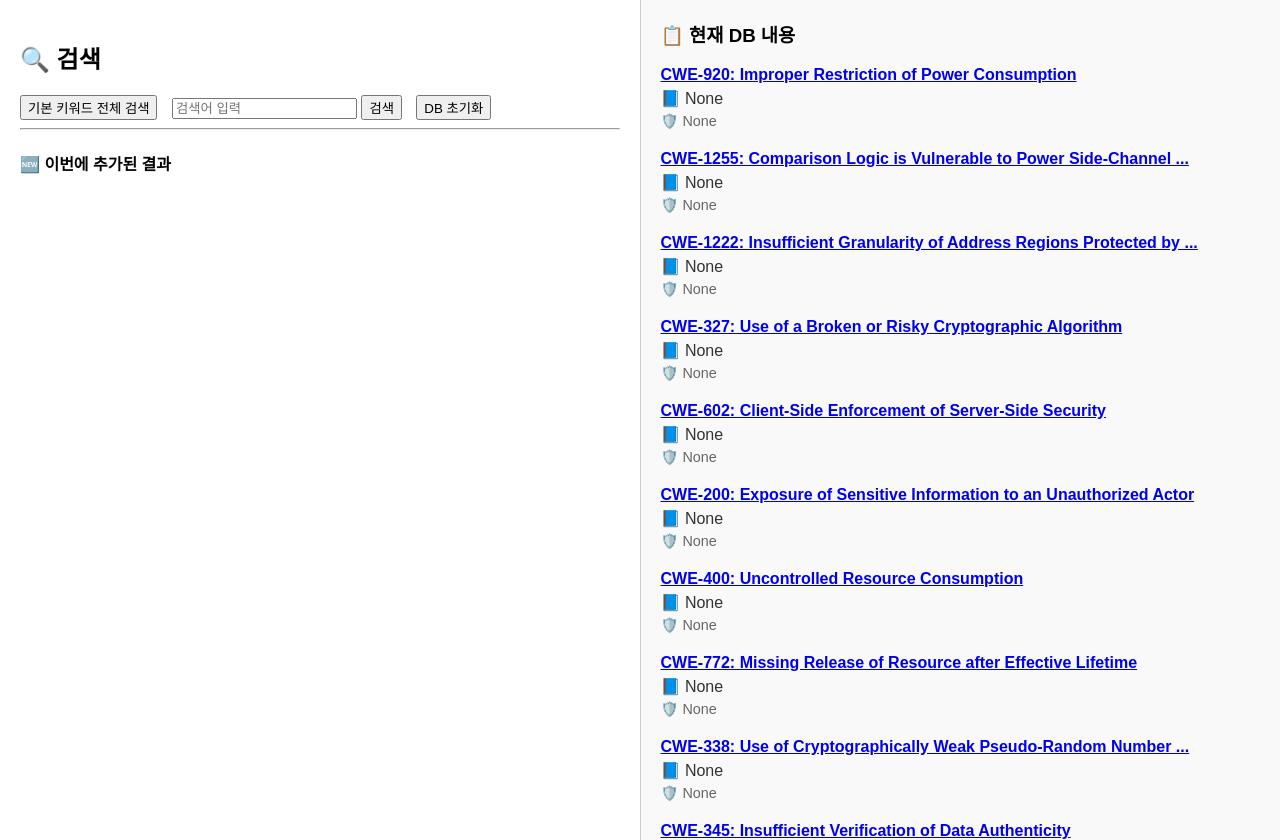
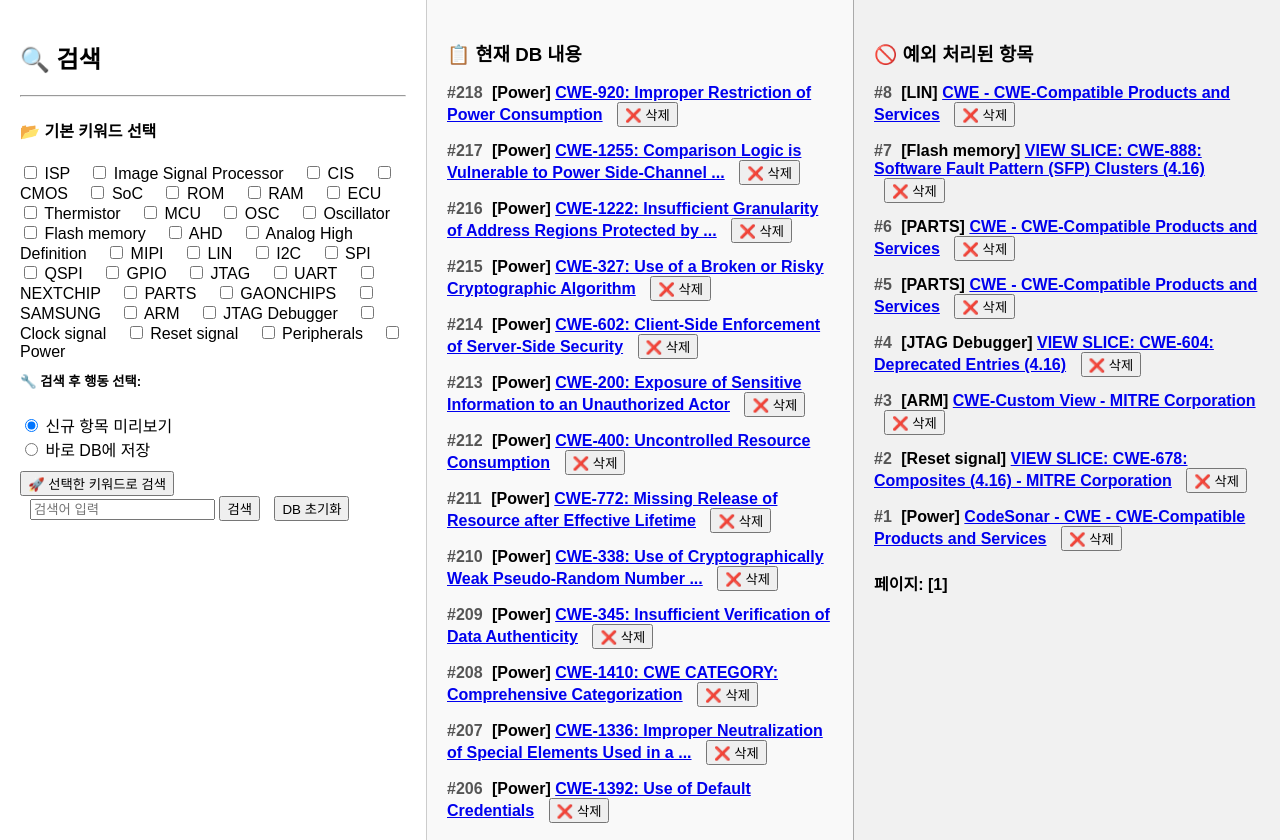
Before and after one commit to dhchoi95/test, a Flask app: page / in a window 1280 px wide. Run offline with Flask 3, Linux system fonts and the light colour scheme; data comes from the database, SQL or seed files in the repository; both versions use the stored data as it was after the commit.

Commit message:
✨ 예외 처리 UI + PER_PAGE 적용 등 기능 개선

```diff
--- a/app.py
+++ b/app.py
@@ -1,12 +1,12 @@
-from flask import Flask, render_template, request, redirect, url_for, jsonify
-from model import init_db, save_to_db, fetch_from_db
+from flask import Flask, render_template, request, redirect, url_for
+from model import init_db, save_to_db, delete_from_db, fetch_excluded_from_db
 from scraper import search_cwe
 import sqlite3
 import math
 
 app = Flask(__name__)
+PER_PAGE = 25  # 페이지당 항목 수 (필요할 때마다 여기만 수정!)
 
-# 기본 키워드
 default_keywords = [
     "ISP", "Image Signal Processor", "CIS", "CMOS", "SoC", "ROM", "RAM", "ECU", "Thermistor", "MCU",
     "OSC", "Oscillator", "Flash memory", "AHD", "Analog High Definition", "MIPI", "LIN", "I2C",
@@ -14,49 +14,157 @@ default_keywords = [
     "JTAG Debugger", "Clock signal", "Reset signal", "Peripherals", "Power"
 ]
 
+def fetch_from_db(page, per_page=PER_PAGE):
+    conn = sqlite3.connect("cwe.db")
+    c = conn.cursor()
+    offset = (page - 1) * per_page
+    c.execute("SELECT COUNT(*) FROM cwe_results")
+    total = c.fetchone()[0]
+    total_pages = math.ceil(total / per_page)
+
+    c.execute("SELECT keyword, title, link FROM cwe_results ORDER BY created_at DESC LIMIT ? OFFSET ?", (per_page, offset))
+    results = c.fetchall()
+    conn.close()
+    return results, total_pages, total
+
 @app.route("/", methods=["GET"])
 @app.route("/search", methods=["GET", "POST"])
 def search():
+    new_results = []
+
     if request.method == "POST":
         keyword = request.form.get("keyword")
-        results = search_cwe(keyword)
-        save_to_db(keyword, results)
+        all_results = search_cwe(keyword)
+        all_results = [(title, link, keyword) for (title, link, *_) in all_results]
+
+        conn = sqlite3.connect("cwe.db")
+        c = conn.cursor()
+        c.execute("SELECT link FROM cwe_results")
+        existing_links = {row[0] for row in c.fetchall()}
+        c.execute("SELECT link FROM cwe_excluded")
+        excluded_links = {row[0] for row in c.fetchall()}
+        conn.close()
+
+        new_results = [item for item in all_results if item[1] not in existing_links | excluded_links]
 
     page = int(request.args.get("page", 1))
-    db_results, total_pages = fetch_from_db(page)
-    return render_template("result.html", results=db_results, page=page, total_pages=total_pages)
+    excluded_page_raw = request.args.get("excluded_page", "1")
+    excluded_page = int(excluded_page_raw) if excluded_page_raw.isdigit() else 1
+    db_results, total_pages, total_items = fetch_from_db(page)
+    excluded_results, excluded_total_pages, excluded_total_items = fetch_excluded_from_db(excluded_page)
 
-@app.route("/search_default", methods=["POST"])
-def search_default():
-    for kw in default_keywords:
+    enumerated_results = [
+        (total_items - ((page - 1) * PER_PAGE + idx), keyword, title, link)
+        for idx, (keyword, title, link) in enumerate(db_results)
+    ]
+
+    enumerated_excluded = [
+        (excluded_total_items - ((page - 1) * PER_PAGE + idx), keyword, title, link)
+        for idx, (keyword, title, link) in enumerate(excluded_results)
+    ]
+
+    return render_template("result.html",
+        results=enumerated_results,
+        page=page,
+        total_pages=total_pages,
+        new_results=new_results,
+        default_keywords=default_keywords,
+        excluded=enumerated_excluded,
+        excluded_total_pages=excluded_total_pages,
+        excluded_page=excluded_page  # ✅ 이 줄 추가
+    )
+
+@app.route("/add_selected", methods=["POST"])
+def add_selected():
+    selected_items = request.form.getlist("selected")
+
+    conn = sqlite3.connect("cwe.db")
+    c = conn.cursor()
+    for item in selected_items:
         try:
-            print(f"🔍 {kw} 검색 중...")
+            title, link, keyword = item.split("|||")
+            c.execute("INSERT INTO cwe_results (keyword, title, link) VALUES (?, ?, ?)", (keyword, title, link))
+        except sqlite3.IntegrityError:
+            continue
+    conn.commit()
+    conn.close()
+
+    return redirect(url_for("search"))
+
+@app.route("/search_selected", methods=["POST"])
+def search_selected():
+    selected_keywords = request.form.getlist("keywords")
+    mode = request.form.get("mode")
+    new_results = []
+
+    conn = sqlite3.connect("cwe.db")
+    c = conn.cursor()
+    c.execute("SELECT link FROM cwe_results")
+    existing_links = {row[0] for row in c.fetchall()}
+    c.execute("SELECT link FROM cwe_excluded")
+    excluded_links = {row[0] for row in c.fetchall()}
+    conn.close()
+
+    for kw in selected_keywords:
+        try:
             results = search_cwe(kw)
-            new_count, duplicate_count = save_to_db(kw, results)
-            print(f"✅ 저장 완료: {kw} - 신규 {new_count} / 중복 {duplicate_count}")
+            results_with_kw = [(title, link, kw) for (title, link, *_) in results]
+            fresh_results = [r for r in results_with_kw if r[1] not in existing_links | excluded_links]
+            if mode == "save":
+                save_to_db(kw, fresh_results)
+            else:
+                new_results.extend(fresh_results)
         except Exception as e:
             print(f"❌ 오류: {kw} - {e}")
-    return redirect(url_for("search"))
 
-@app.route("/search_keyword", methods=["POST"])
-def search_keyword():
-    keyword = request.form.get("keyword")
-    try:
-        results = search_cwe(keyword)
-        new_items = save_to_db(keyword, results)[0]
-        html_fragments = "".join([
-            f"<li><strong>{keyword}</strong>: <a href='{link}' target='_blank'>{title}</a></li>"
-            for (title, link, desc, mit) in results
-        ])
-        return jsonify({"new_count": new_items, "html": html_fragments})
-    except Exception as e:
-        return jsonify({"new_count": 0, "html": f"<li><strong>{keyword}</strong>: 오류 - {str(e)}</li>"}), 500
+    if mode == "save":
+        return redirect(url_for("search"))
+    else:
+        page = 1
+        excluded_page = 1
+        db_results, total_pages, total_items = fetch_from_db(page)
+        excluded_results, excluded_total_pages, excluded_total_items = fetch_excluded_from_db(excluded_page)
+
+        enumerated_results = [
+            (total_items - ((page - 1) * PER_PAGE + idx), keyword, title, link)
+            for idx, (keyword, title, link) in enumerate(db_results)
+        ]
+        enumerated_excluded = [
+            (excluded_total_items - ((excluded_page - 1) * PER_PAGE + idx), keyword, title, link)
+            for idx, (keyword, title, link) in enumerate(excluded_results)
+        ]
+
+        return render_template("result.html",
+            results=enumerated_results,
+            page=page,
+            total_pages=total_pages,
+            new_results=new_results,
+            default_keywords=default_keywords,
+            excluded=enumerated_excluded,
+            excluded_total_pages=excluded_total_pages,
+            excluded_page=excluded_page  # ✅ 이 줄 추가
+        )
 
 @app.route("/reset_db", methods=["POST"])
 def reset_db():
     init_db()
     return redirect(url_for("search"))
 
+@app.route("/delete", methods=["POST"])
+def delete():
+    link = request.form.get("link")
+    delete_from_db(link)
+    return redirect(request.referrer or url_for("search"))
+
+@app.route("/delete_excluded", methods=["POST"])
+def delete_excluded():
+    link = request.form.get("link")
+    conn = sqlite3.connect("cwe.db")
+    c = conn.cursor()
+    c.execute("DELETE FROM cwe_excluded WHERE link = ?", (link,))
+    conn.commit()
+    conn.close()
+    return redirect(request.referrer or url_for("search"))
+
 if __name__ == "__main__":
-    # init_db()  # 초기화 원할 경우만 사용
     app.run(debug=True)
--- /dev/null
+++ b/init_db_.py
@@ -0,0 +1,4 @@
+from model import init_db
+
+init_db()
+print("✅ DB 초기화 완료!")
--- a/templates/result.html
+++ b/templates/result.html
@@ -4,32 +4,64 @@
     <title>CWE 검색 결과</title>
     <style>
         body { display: flex; margin: 0; font-family: Arial, sans-serif; }
-        .main {
+        .main, .sidebar, .excluded {
             flex: 1;
             padding: 20px;
-            background-color: #ffffff;
-        }
-        .sidebar {
-            flex: 1;
-            padding: 20px;
-            border-left: 1px solid #ccc;
-            background-color: #f9f9f9;
             height: 100vh;
             overflow-y: auto;
         }
-        .sidebar h3 { margin-top: 0; }
-        .cwe-item { margin-bottom: 20px; }
+        .sidebar {
+            border-left: 1px solid #ccc;
+            background-color: #f9f9f9;
+        }
+        .excluded {
+            border-left: 1px solid #aaa;
+            background-color: #f1f1f1;
+        }
+        .cwe-item { margin-bottom: 15px; }
         .cwe-title { font-weight: bold; }
-        .cwe-desc { margin: 5px 0; color: #333; }
-        .cwe-mit { font-size: 0.9em; color: #666; }
+        .cwe-no { font-weight: bold; margin-right: 5px; color: #555; }
     </style>
 </head>
 <body>
     <div class="main">
         <h2>🔍 검색</h2>
-        <form action="{{ url_for('search_default') }}" method="POST" style="display: inline;">
-            <button type="submit">기본 키워드 전체 검색</button>
+
+        {% if new_results %}
+            <hr>
+            <h4>🆕 검색 결과 (DB 저장되지 않음)</h4>
+            <form method="POST" action="{{ url_for('add_selected') }}">
+                {% for item in new_results %}
+                    {% set title = item[0] %}
+                    {% set link = item[1] %}
+                    {% set keyword = item[2] %}
+                    <div class="cwe-item">
+                        <label>
+                            <input type="checkbox" name="selected" value="{{ title }}|||{{ link }}|||{{ keyword }}">
+                            [{{ keyword }}] <a href="{{ link }}" target="_blank">{{ title }}</a>
+                        </label>
+                    </div>
+                {% endfor %}
+                <button type="submit" style="margin-top: 10px;">➕ 신규 추가</button>
+            </form>
+        {% endif %}
+
+        <hr>
+        <form action="{{ url_for('search_selected') }}" method="POST">
+            <h4>📂 기본 키워드 선택</h4>
+            {% for kw in default_keywords %}
+                <label style="margin-right: 15px;">
+                    <input type="checkbox" name="keywords" value="{{ kw }}"> {{ kw }}
+                </label>
+            {% endfor %}
+
+            <h5 style="margin-top: 10px;">🔧 검색 후 행동 선택:</h5>
+            <label><input type="radio" name="mode" value="preview" checked> 신규 항목 미리보기</label><br>
+            <label><input type="radio" name="mode" value="save"> 바로 DB에 저장</label>
+            <br>
+            <button type="submit" style="margin-top: 10px;">🚀 선택한 키워드로 검색</button>
         </form>
+
         <form action="{{ url_for('search') }}" method="POST" style="display: inline; margin-left: 10px;">
             <input type="text" name="keyword" placeholder="검색어 입력" required>
             <button type="submit">검색</button>
@@ -37,31 +69,55 @@
         <form action="{{ url_for('reset_db') }}" method="POST" style="display: inline; margin-left: 10px;">
             <button type="submit" onclick="return confirm('정말로 DB를 초기화할까요?')">DB 초기화</button>
         </form>
-
-        <hr>
-        <h4>🆕 이번에 추가된 결과</h4>
-        <ul id="live-results"></ul>
     </div>
 
     <div class="sidebar">
         <h3>📋 현재 DB 내용</h3>
-        {% for keyword, title, link, description, mitigation in results %}
+        {% for no, keyword, title, link in results %}
             <div class="cwe-item">
                 <div class="cwe-title">
-                    <a href="{{ link }}" target="_blank">{{ title }}</a>
+                    <span class="cwe-no">#{{ no }}</span>
+                    [{{ keyword }}] <a href="{{ link }}" target="_blank">{{ title }}</a>
+                    <form method="POST" action="{{ url_for('delete') }}" style="display:inline;" onsubmit="return confirm('정말 삭제하시겠습니까?');">
+                        <input type="hidden" name="link" value="{{ link }}">
+                        <button type="submit" style="margin-left: 10px;">❌ 삭제</button>
+                    </form>
                 </div>
-                <div class="cwe-desc">📘 {{ description }}</div>
-                <div class="cwe-mit">🛡️ {{ mitigation }}</div>
             </div>
         {% endfor %}
-
         <div style="margin-top: 20px;">
             <strong>페이지:</strong>
             {% for p in range(1, total_pages + 1) %}
                 {% if p == page %}
                     <strong>[{{ p }}]</strong>
                 {% else %}
-                    <a href="{{ url_for('search', page=p) }}">{{ p }}</a>
+                    <a href="{{ url_for('search', page=p, excluded_page=excluded_page) }}">{{ p }}</a>
+                {% endif %}
+            {% endfor %}
+        </div>
+    </div>
+
+    <div class="excluded">
+        <h3>🚫 예외 처리된 항목</h3>
+        {% for no, keyword, title, link in excluded %}
+            <div class="cwe-item">
+                <div class="cwe-title">
+                    <span class="cwe-no">#{{ no }}</span>
+                    [{{ keyword }}] <a href="{{ link }}" target="_blank">{{ title }}</a>
+                    <form method="POST" action="{{ url_for('delete_excluded') }}" style="display:inline;" onsubmit="return confirm('예외 항목을 삭제할까요?');">
+                        <input type="hidden" name="link" value="{{ link }}">
+                        <button type="submit" style="margin-left: 10px;">❌ 삭제</button>
+                    </form>
+                </div>
+            </div>
+        {% endfor %}
+        <div style="margin-top: 20px;">
+            <strong>페이지:</strong>
+            {% for p in range(1, excluded_total_pages + 1) %}
+                {% if p == excluded_page %}
+                    <strong>[{{ p }}]</strong>
+                {% else %}
+                    <a href="{{ url_for('search', page=page, excluded_page=p) }}">{{ p }}</a>
                 {% endif %}
             {% endfor %}
         </div>
```
Also changed, not shown: model.py (+78 -10 lines), scraper.py (+13 -11 lines), cwe.db.
